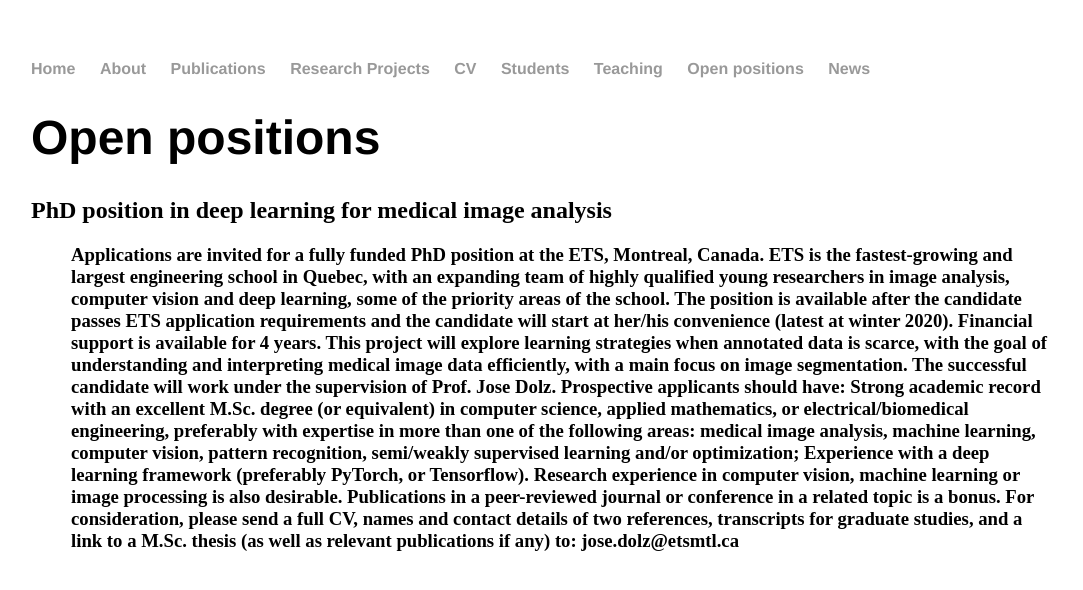
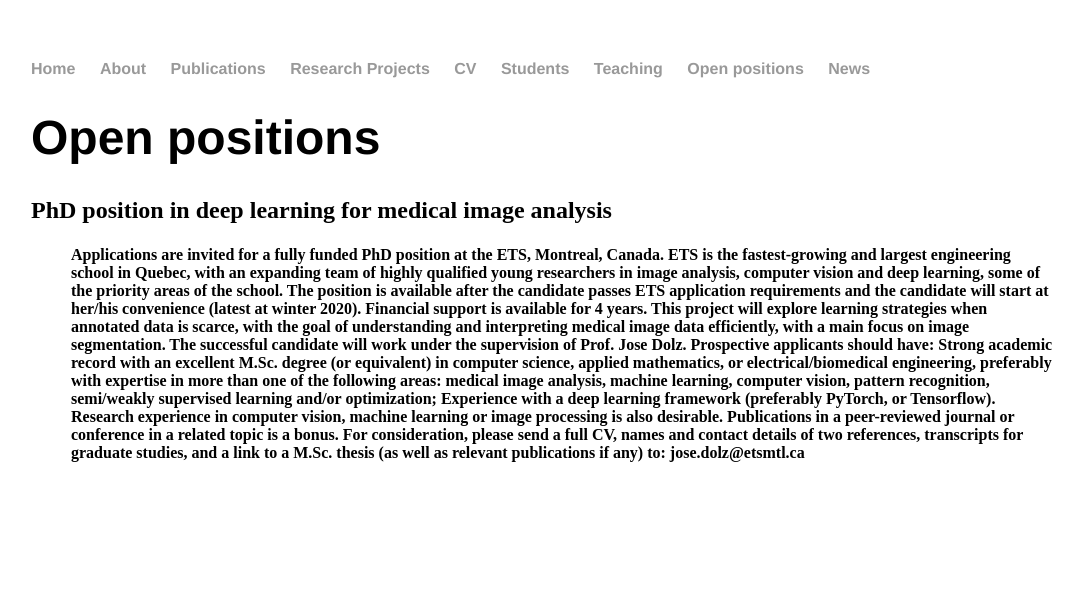
Before and after one commit to josedolz/josedolz.github.io, a Jekyll site: the page built from opening/index.html, in a window 1280 px wide. Shown: the top 590 px of the page, without its empty margins (97-1180 px from the left). Built offline with Jekyll 4.4.1, drawn with Linux system fonts in a browser that asks for light colours.

```diff
--- a/opening/index.html
+++ b/opening/index.html
@@ -6,7 +6,7 @@ title: opening
 	<h1>Open positions</h1>
 	<h2>PhD position in deep learning for medical image analysis</h2>
 	<ul>
-		<h3>Applications are invited for a fully funded PhD position at the ETS, Montreal, Canada. ETS is the fastest-growing and largest engineering school in Quebec, with an expanding team of highly qualified young researchers in image analysis, computer vision and deep learning, some of the priority areas of the school.
+		<h4>Applications are invited for a fully funded PhD position at the ETS, Montreal, Canada. ETS is the fastest-growing and largest engineering school in Quebec, with an expanding team of highly qualified young researchers in image analysis, computer vision and deep learning, some of the priority areas of the school.
 
 The position is available after the candidate passes ETS application requirements and the candidate will start at her/his convenience (latest at winter 2020). Financial support is available for 4 years. This project will explore learning strategies when annotated data is scarce, with the goal of understanding and interpreting medical image data efficiently, with a main focus on image segmentation. The successful candidate will work under the supervision of Prof. Jose Dolz.
 
@@ -20,7 +20,7 @@ For consideration, please send a full CV, names and contact details of two refer
 
 jose.dolz@etsmtl.ca
 
-</h3>
+</h4>
 
 
 </div><!-- /.blurb -->
```
